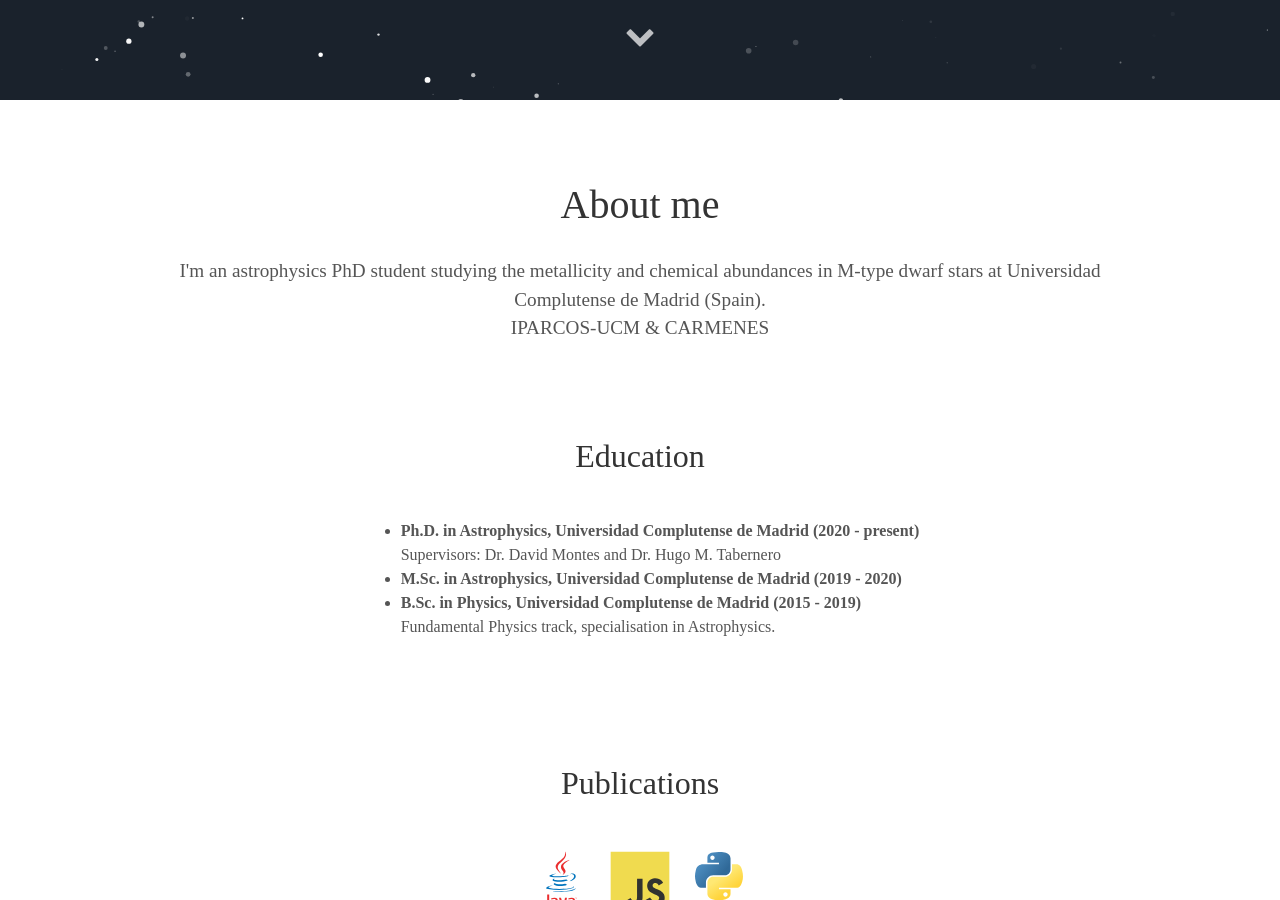
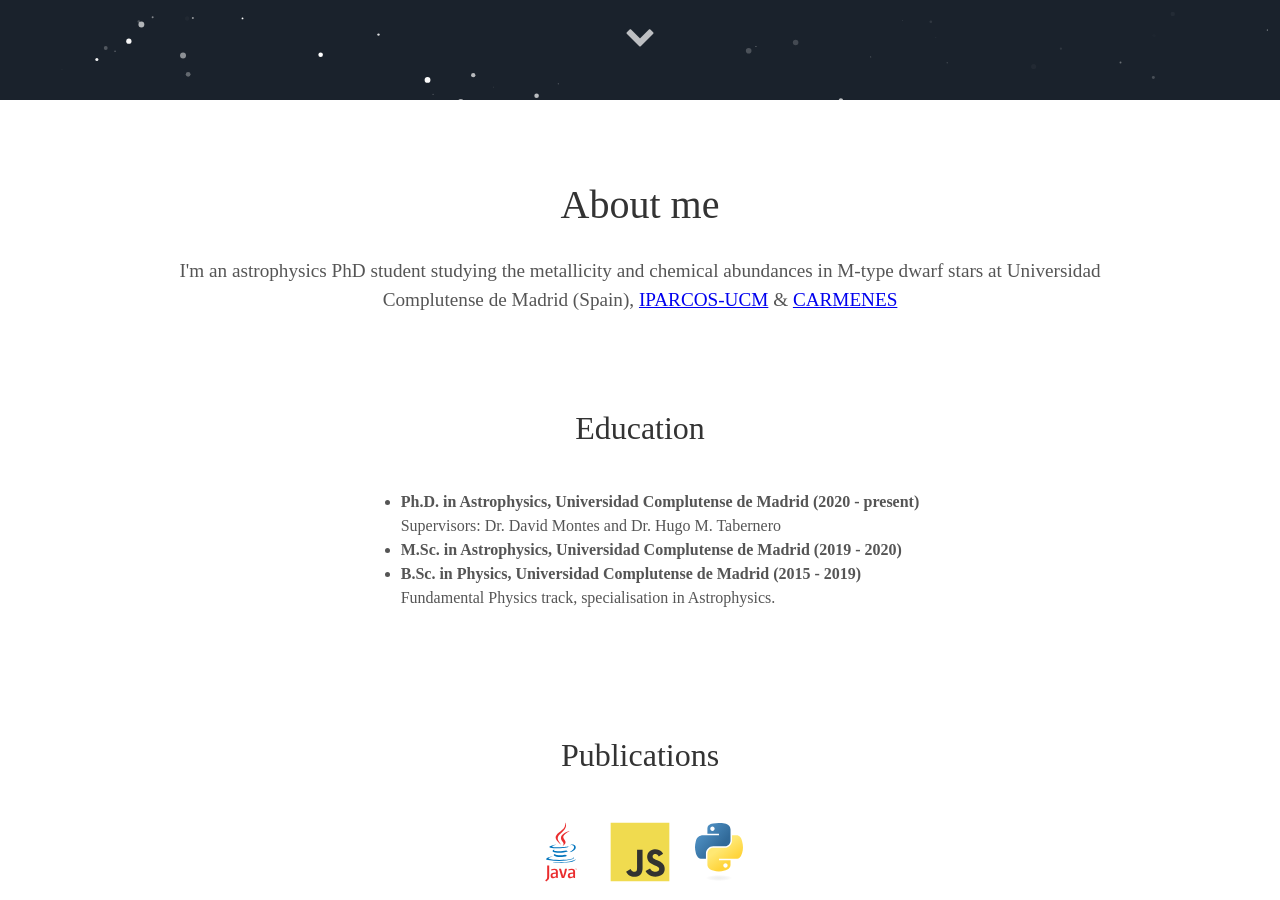
Before and after one commit to chrduque/chrduque.github.io, a Jekyll site: the page built from index.html, in a window 1280 px wide and 900 px high, scrolled down 800 px. Built offline with Jekyll 4.4.1, drawn with Linux system fonts in a browser that asks for light colours; some web fonts are replaced.

```diff
--- a/_config.yml
+++ b/_config.yml
@@ -6,7 +6,7 @@ url: https://chrduque.github.io
 
 # User settings
 username: Christian Duque-Arribas
-user_description: I'm an astrophysics PhD student studying the metallicity and chemical abundances in M-type dwarf stars at Universidad Complutense de Madrid (Spain). <br> IPARCOS-UCM & CARMENES
+user_description: I'm an astrophysics PhD student studying the metallicity and chemical abundances in M-type dwarf stars at Universidad Complutense de Madrid (Spain), <a href="https://www.ucm.es/iparcos/" target="_blank">IPARCOS-UCM</a> & <a href="https://carmenes.caha.es" target="_blank">CARMENES</a>
 user_title: Astrophysicist | PhD student
 email: chrduque@ucm.es
 twitter_username: chrduque
```
